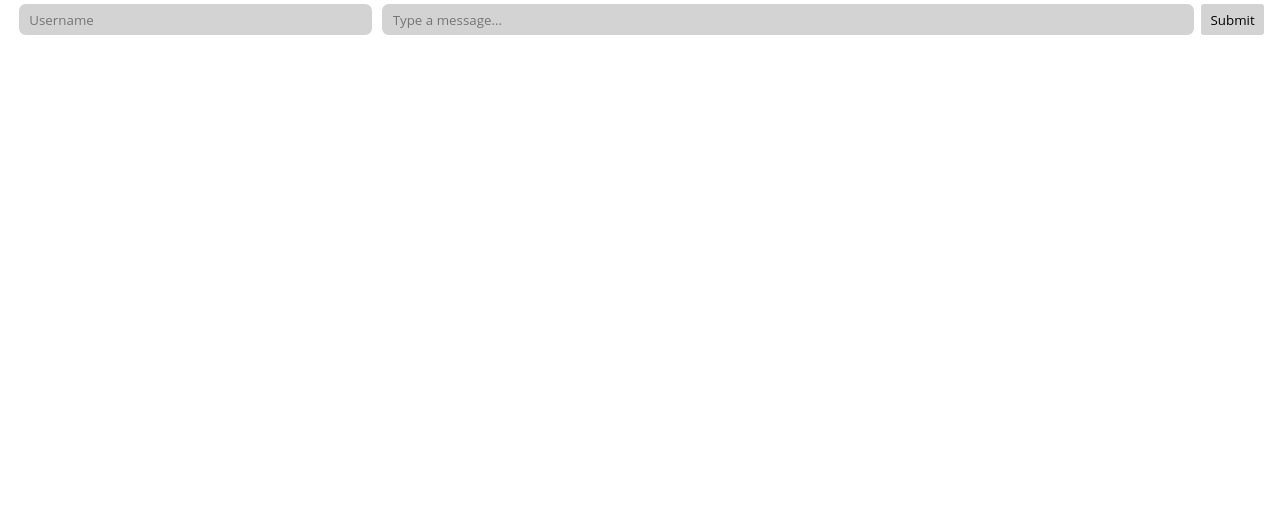
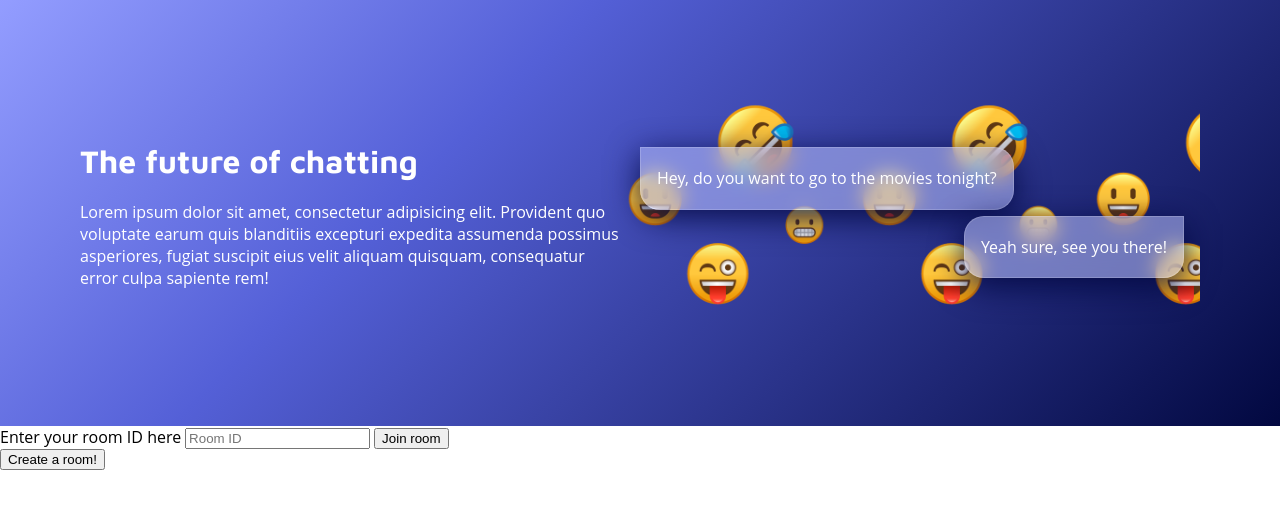
Before and after one commit to bearatron/chat-app, a Flask app: page / in a window 1280 px wide. Shown: the top 509 px of the page. Run offline with Flask 2, Linux system fonts and the light colour scheme; some libraries are stand-ins or nearby versions; some web fonts are replaced.

Commit message:
Added multi-room chatting

```diff
--- a/app.py
+++ b/app.py
@@ -1,28 +1,119 @@
-from flask import Flask, render_template
-from flask_socketio import SocketIO
+from flask import Flask, render_template, redirect, url_for, request
+from flask_socketio import SocketIO, join_room, leave_room
+from dotenv import load_dotenv
+import os
+import uuid
 
+load_dotenv()
 app = Flask(__name__)
-app.config["SECRET_KEY"] = "wMWk0lVHK4W8t0MEgyTY"
+app.config["SECRET_KEY"] = os.getenv("app_key")
 socketio = SocketIO(app)
 
+open_rooms = {}
+
 @app.route("/")
-def sessions():
+def index():
+    return render_template("home.html")
+
+@app.route("/room/<room_id>")
+def room(room_id):
+    print("Room redirection successful")
+    print(f"Session id: {open_rooms[str(room_id)]['session id']}")
     return render_template("index.html")
+
+@app.route("/test")
+def test():
+    return render_template("test.html")
 
 @socketio.on("connect")
 def connect():
     print("A user has connected")
-    socketio.emit("user connected")
+    socketio.emit("connect user", to=request.sid)
 
 @socketio.on("disconnect")
 def disconnect():
     print("A user has disconnected")
-    socketio.emit("user disconnected")
+    print(f"sid of user disconnecting: {request.sid}")
+    socketio.emit("disconnect user", {"sid": request.sid}, to=request.sid)
+
+@socketio.on("leave room")
+def on_leave(data):
+    print(f"A user left room {data[0]}")
+    print(open_rooms)
+    open_rooms[data[0]]["users online"].remove(data[1])
+    socketio.emit("leave message", to=open_rooms[str(data[0])]["session id"], include_self=False)
+    leave_room(open_rooms[str(data[0])]["session id"])
+
+@socketio.on("make room")
+def make_room():
+    new_room_id = str(uuid.uuid4())
+    print("A room has been made!!")
+    print(open_rooms)
+    open_rooms[new_room_id] = {}
+    open_rooms[new_room_id]["session id"] = request.sid
+    open_rooms[new_room_id]["users online"] = []
+    print(f"Open rooms: {open_rooms}")
+
+    socketio.emit("redirect", {"url": url_for("room", room_id = new_room_id), "room_id": new_room_id})
+
+@socketio.on("join room")
+def on_join(room_id):
+    print(f"A user joined room {room_id}")
+    join_room(open_rooms[str(room_id)]["session id"])
+    open_rooms[room_id]["users online"].append(request.sid)
+    print(open_rooms)
+    socketio.emit("join message", to=open_rooms[str(room_id)]["session id"], include_self=False)
+
+
+# @socketio.on("system message")
+# def handle_system_message(client_room_id, msg)
 
 @socketio.on("chat message")
-def handle_message(username, msg):
-    print(f"Received message '{msg}' sent by '{username}'")
-    socketio.emit("chat message", [username, msg])
+def handle_message(client_room_id, username, msg):
+    print(f"Received message '{msg}' sent by '{username}' in url '{client_room_id}'")
+    print(f"Corresponding session ID: {open_rooms[client_room_id]['session id']}")
+    print(f"Open rooms: {open_rooms}")
+
+    join_room(open_rooms[client_room_id]["session id"])
+
+    socketio.emit("chat message", {"username": username, "message": msg}, to=open_rooms[client_room_id]["session id"], include_self=False)
 
 if __name__ == "__main__":
     socketio.run(app, debug=True)
+
+
+
+# def message_received(methods=["GET", "POST"]):
+#     print("message was received!!!")
+
+# @socketio.on("my event")
+# def handle_my_custom_event(json, methods=["GET", "POST"]):
+#     print("received my event: " + str(json))
+#     socketio.emit("my response", json, callback=message_received)
+
+# @socketio.on("hello")
+# def handle_hello(message):
+#     send(message)
+
+# if __name__ == "__main__":
+#     socketio.run(app, debug=True)
+
+# import asyncio
+# import socketio
+
+# sio = socketio.AsyncClient()
+
+# @sio.event
+# async def connect():
+#     print("Connected to server")
+
+# @sio.event
+# async def disconnect():
+#     print("Disconnected from server")
+
+# async def start_server():
+#     await sio.connect("https://localhost:5000")
+#     await sio.wait()
+
+# if __name__ == "__main__":
+#     asyncio.run(start_server(), debug=True)
--- /dev/null
+++ b/static/homepage-styles.css
@@ -0,0 +1,126 @@
+@font-face {
+    font-family: "Maven Pro Bold";
+    src: url("/static/fonts/Maven_Pro/static/MavenPro-Bold.ttf");
+}
+
+@font-face {
+    font-family: "Maven Pro";
+    src: url("/static/fonts/Maven_Pro/MavenPro-VariableFont_wght.ttf");
+}
+
+@font-face {
+    font-family: "Open Sans Light";
+    src: url("/static/fonts/Open_Sans/static/OpenSans/OpenSans-Light.ttf");
+}
+
+@font-face {
+    font-family: "Open Sans";
+    src: url("/static/fonts/Open_Sans/OpenSans-VariableFont_wdth_wght.ttf");
+}
+
+::-webkit-scrollbar {
+    width: 0.5rem;
+    height: 0.5rem;
+}
+
+::-webkit-scrollbar-track {
+    background: white;
+    border-radius: 1rem;
+}
+
+::-webkit-scrollbar-thumb {
+    background: rgb(136, 136, 136);
+    border-radius: 1rem;
+}
+
+::-webkit-scrollbar-thumb:hover {
+    background: rgb(85, 85, 85);
+}
+
+:root {
+    --max-line-height: 2.5em;
+}
+
+body {
+    margin: 0;
+    font-size: 1rem;
+    box-sizing: border-box;
+}
+
+h1 {
+    font-family: "Maven Pro Bold", 'Segoe UI', Tahoma, Geneva, Verdana, sans-serif;
+}
+
+p, label {
+    font-family: "Open Sans", 'Trebuchet MS', 'Lucida Sans Unicode', 'Lucida Grande', 'Lucida Sans', Arial, sans-serif;
+}
+
+/* homepage styles (home.html) */
+
+.heading-wrapper {
+    color: white;
+    padding: 6em 5em;
+    background: rgb(92, 104, 227);
+    background: rgb(147, 157, 255);
+    background: linear-gradient(135deg, rgba(147, 157, 255, 1) 0%, rgba(84, 96, 215, 1) 35%, rgba(2, 8, 64, 1) 100%);
+    display: flex;
+    flex-flow: row nowrap;
+    justify-content: flex-start;
+    align-items: center;
+    align-content: space-around;
+
+    /* background-image: url("/static/images/dark-background.webp");
+    background-size: cover;
+    background-blend-mode: multiply; */
+}
+
+.heading-text {
+    text-align: left;
+    width: 50%;
+}
+
+.heading-visual {
+    background-image: url("/static/images/emoji-background.png");
+    background-size: contain;
+    background-repeat: repeat-x;
+    padding: 3em 1em;
+    display: flex;
+    width: 50%;
+
+    flex-flow: column nowrap;
+}
+
+.chatbox-example {
+    margin: 0.2em 0em;
+    padding: 0.2em 1em;
+
+    background: rgba(187, 194, 253, 0.55);
+    box-shadow: 0 8px 32px 0 rgba(2, 8, 65, 0.9);
+    backdrop-filter: blur(10px);
+    -webkit-backdrop-filter: blur(10px);
+    border: 1px solid rgba(255, 255, 255, 0.18);
+    width: fit-content;
+}
+
+#chatbox-left {
+    align-self: flex-start;
+    border-radius: 20px;
+    border-top-left-radius: 0px;
+}
+
+#chatbox-right {
+    align-self: flex-end;
+    border-radius: 20px;
+    border-top-right-radius: 0px;
+}
+
+@media only screen and (max-width: 480px) {
+    .heading-wrapper {
+        padding: 3em 0em;
+        flex-flow: column;
+    }
+
+    .heading-text .heading-visual {
+        width: 100%;
+    }
+}
--- /dev/null
+++ b/templates/home.html
@@ -0,0 +1,60 @@
+<!DOCTYPE html>
+<html lang="en">
+    <head>
+        <meta charset="UTF-8">
+        <meta http-equiv="X-UA-Compatible" content="IE=edge">
+        <meta name="viewport" content="width=device-width, initial-scale=1.0">
+        <link rel="stylesheet" href="/static/homepage-styles.css">
+        <title>Home</title>
+    </head>
+    <body>
+        <div class="heading-wrapper">
+            <div class="heading-text">
+                <h1>The future of chatting</h1>
+                <p>Lorem ipsum dolor sit amet, consectetur adipisicing elit. Provident quo voluptate earum quis blanditiis excepturi expedita assumenda possimus asperiores, fugiat suscipit eius velit aliquam quisquam, consequatur error culpa sapiente rem!</p>
+            </div>
+            <div class="heading-visual">
+                <div class="chatbox-example" id="chatbox-left">
+                    <p>Hey, do you want to go to the movies tonight?</p>
+                </div>
+                <div class="chatbox-example" id="chatbox-right">
+                    <p>Yeah sure, see you there!</p>
+                </div>
+            </div>
+        </div>
+
+        <div class="join-room-wrapper">
+            <form action="" id="join-room-form">
+                <label for="room">Enter your room ID here</label>
+                <input type="text" name="room-to-join" class="input-field" id="joining-room-id" placeholder="Room ID" autocomplete="off">
+                <input type="submit" text="Join" id="join-room-button" value="Join room">
+            </form>
+        </div>
+
+        <div class="make-room-wrapper">
+            <form action="" id="make-room-form">
+                <input type="submit" text="Create a room!" id="make-room-button" value="Create a room!">
+            </form>
+        </div>
+
+        <script src="https://cdnjs.cloudflare.com/ajax/libs/jquery/3.6.0/jquery.min.js" integrity="sha512-894YE6QWD5I59HgZOGReFYm4dnWc1Qt5NtvYSaNcOP+u1T9qYdvdihz0PPSiiqn/+/3e7Jo4EaG7TubfWGUrMQ==" crossorigin="anonymous" referrerpolicy="no-referrer"></script>
+        <script src="https://cdn.socket.io/4.5.0/socket.io.min.js" integrity="sha384-7EyYLQZgWBi67fBtVxw60/OWl1kjsfrPFcaU0pp0nAh+i8FD068QogUvg85Ewy1k" crossorigin="anonymous"></script>
+        <script>
+            var socket = io();
+            var form = document.getElementById("make-room-form")
+            var roomInput = document.getElementById("room-id-input");
+
+            form.addEventListener("submit", function(e) {
+                e.preventDefault();
+
+                socket.emit("make room");
+
+            });
+
+            socket.on("redirect", function(data) {
+                window.location = data.url;
+            });
+
+        </script>
+    </body>
+</html>
--- a/templates/index.html
+++ b/templates/index.html
@@ -4,7 +4,7 @@
         <meta charset="UTF-8">
         <meta http-equiv="X-UA-Compatible" content="IE=edge">
         <meta name="viewport" content="width=device-width, initial-scale=1.0">
-        <link rel="stylesheet" href="/static/styles.css">
+        <link rel="stylesheet" href="/static/chatroom-styles.css">
 
         <title>Message App</title>
     </head>
@@ -16,7 +16,7 @@
             <form action="" id="message-form">
                 <input type="text" name="username" class="input-field" id="usernamebox" placeholder="Username" autocomplete="off">
                 <input type="text" name="message" class="input-field" id="messagebox" placeholder="Type a message..." autocomplete="off">
-                <input type="submit" id="send-button">
+                <input type="submit" id="send-button" value="Send">
             </form>
         </div>
 
@@ -30,76 +30,90 @@
             var usernameInput = document.getElementById("usernamebox")
             var messageInput = document.getElementById("messagebox");
 
-            form.addEventListener("submit", function(e) {
-                e.preventDefault();
+            let roomID = null;
+            let disconnectMessageReceived = false;
 
-                if (usernameInput.value && messageInput.value) {
-                    socket.emit("chat message", usernameInput.value, messageInput.value);
-                    messageInput.value = "";
-                }
-            });
-
-            socket.on("user connected", function() {
+            function sendMessage(author, content, alignment) {
                 var messageItem = document.createElement("div");
                 messageItem.className = "message-wrapper";
+
+                var messageMetadata = document.createElement("div");
+                messageMetadata.className = "message-metadata";
+
+                if (author) {
+                    // omitted if it's a system message
+                    var messageAuthor = document.createElement("div");
+                    messageAuthor.className = "message-author";
+                    messageAuthor.innerText = author;
+                    messageMetadata.append(messageAuthor);
+                }
 
                 var messageDate = document.createElement("div");
                 messageDate.className = "message-time-sent";
                 const currentDate = new Date();
                 messageDate.innerText = currentDate.toLocaleTimeString();
-                messageItem.append(messageDate);
+                messageMetadata.append(messageDate);
+
+                messageItem.append(messageMetadata);
 
                 var messageContent = document.createElement("div");
                 messageContent.className = "message-content";
-                messageContent.innerText = "A user has connected";
+                messageContent.innerText = content;
                 messageItem.append(messageContent);
 
+                if (alignment === "right") {
+                    messageItem.classList.add("message-wrapper-right-aligned");
+                    messageMetadata.classList.add("message-metadata-right-aligned");
+                    messageContent.classList.add("message-content-right-aligned");
+                } else {
+                    messageItem.classList.add("message-wrapper-left-aligned");
+                    messageMetadata.classList.add("message-metadata-left-aligned");
+                    messageContent.classList.add("message-content-left-aligned");
+                }
+
                 messages.append(messageItem);
-                window.scrollTo(0, document.body.scrollHeight);
+
+                if ((window.innerHeight + window.pageYOffset) >= document.body.offsetHeight - (messageItem.offsetHeight + form.offsetHeight)) {
+                    // scroll to bottom of page if user is scrolled to the most recent message
+                    window.scrollTo(0, document.body.scrollHeight);
+                }
+            }
+
+            form.addEventListener("submit", function(e) {
+                e.preventDefault();
+
+                if (usernameInput.value && messageInput.value) {
+                    sendMessage("You", messageInput.value, "right");
+
+                    socket.emit("chat message", roomID, usernameInput.value, messageInput.value);
+                    messageInput.value = "";
+                }
             });
 
-            socket.on("user disconnected", function() {
-                var messageItem = document.createElement("div");
-                messageItem.className = "message-wrapper";
-
-                var messageDate = document.createElement("div");
-                messageDate.className = "message-time-sent";
-                const currentDate = new Date();
-                messageDate.innerText = currentDate.toLocaleTimeString();
-                messageItem.append(messageDate);
-
-                var messageContent = document.createElement("div");
-                messageContent.className = "message-content";
-                messageContent.innerText = "A user has disconnected";
-                messageItem.append(messageContent);
-
-                messages.append(messageItem);
-                window.scrollTo(0, document.body.scrollHeight);
+            socket.on("connect user", function() {
+                roomID = window.location.pathname.replace("/room/", "");
+                socket.emit("join room", roomID);
             });
 
-            socket.on("chat message", function([username, msg]) {
-                var messageItem = document.createElement("div");
-                messageItem.className = "message-wrapper";
+            socket.on("join message", function() {
+                sendMessage("", "A user has joined the chat", "left");
+            });
 
-                var messageDate = document.createElement("div");
-                messageDate.className = "message-time-sent";
-                const currentDate = new Date();
-                messageDate.innerText = currentDate.toLocaleTimeString();
-                messageItem.append(messageDate);
+            socket.on("disconnect user", function(data) {
+                console.log("Disconnecting user message receieved");
+                console.log("SID: " + data.sid);
+                disconnectMessageReceived = true;
+                socket.emit("leave room", [roomID, data.sid]);
+            });
 
-                var messageAuthor = document.createElement("div");
-                messageAuthor.className = "message-author";
-                messageAuthor.innerText = username;
-                messageItem.append(messageAuthor);
+            socket.on("leave message", function() {
+                sendMessage("", "A user has left the chat", "left");
+            });
 
-                var messageContent = document.createElement("div");
-                messageContent.className = "message-content";
-                messageContent.innerText = msg;
-                messageItem.append(messageContent);
+            socket.on("chat message", function(data) {
+                sendMessage(data.username, data.message, "left");
+            });
 
-                messages.append(messageItem);
-                window.scrollTo(0, document.body.scrollHeight);
-            });
         </script>
     </body>
 </html>
```
Also changed, not shown: static/chatroom-styles.css (renamed from static/styles.css, +85 -28 lines), static/images/emoji-background-smaller.png (added), static/images/emoji-background.png (added), 1 other file.
